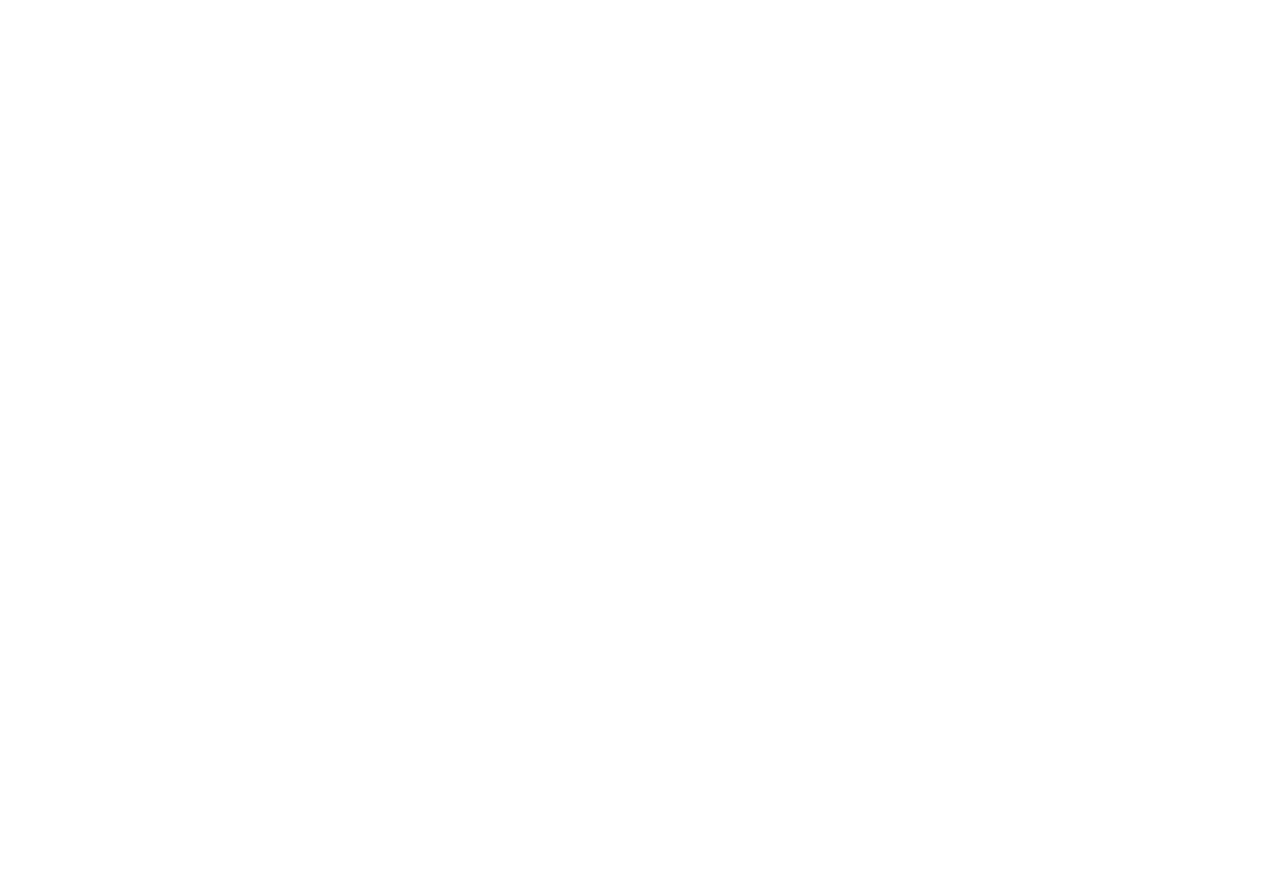
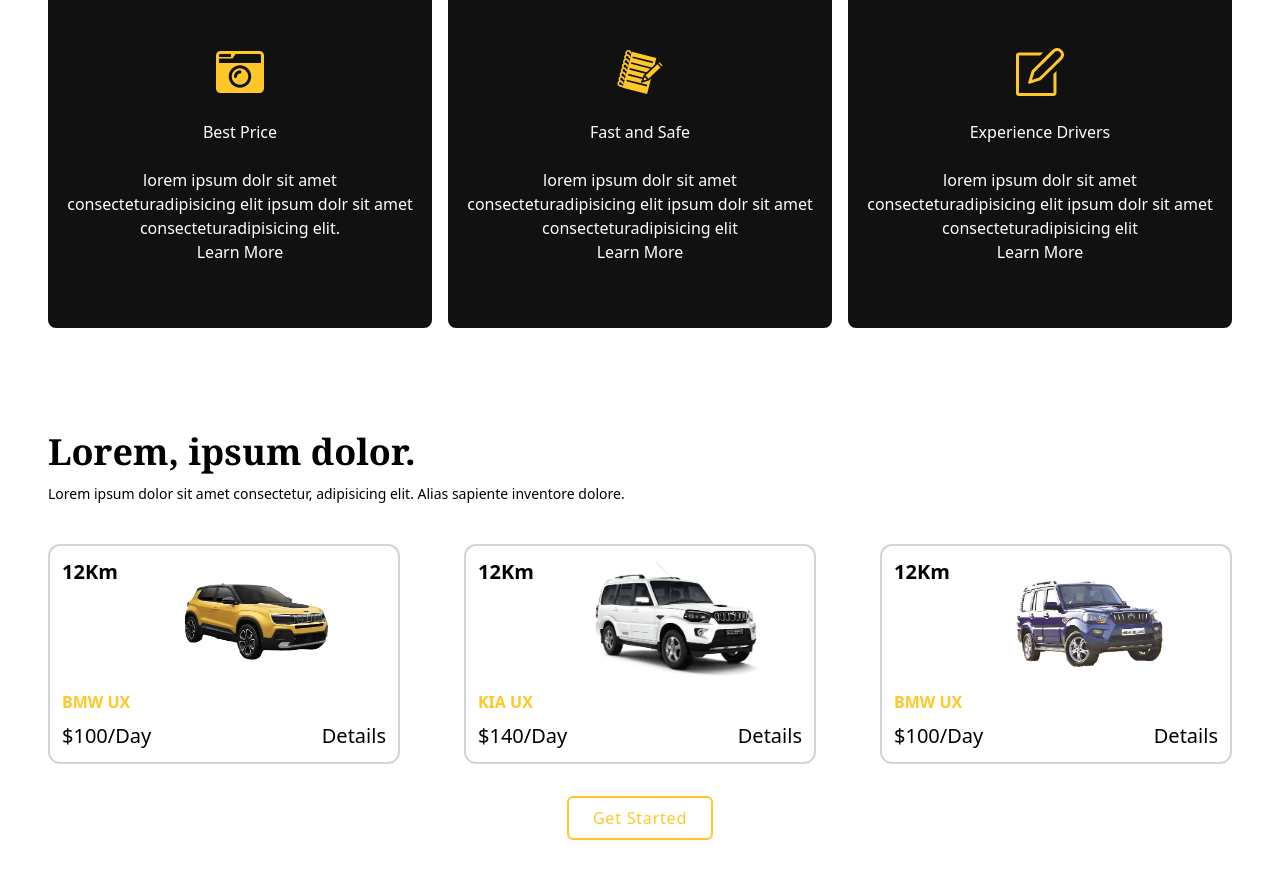
Before and after one commit to NurMuhammad1988/jizzaxmotors.uz, a React (Vite) app: page / in a window 1280 px wide. Shown: the part 1440-2318 px from the top of the page. Before the commit the page ends 1280 px from the top, so only its background shows below. Built offline with nearby package versions, Linux system fonts and the light colour scheme.

Commit message:
carlist finish

```diff
--- a/index.html
+++ b/index.html
@@ -6,11 +6,12 @@
     <!-- linkga img shunday qo'yilar ekan -->
     <!-- linkga img shunday qo'yilar ekan -->
     <!-- linkga img shunday qo'yilar ekan -->
+    <!-- <link rel="icon" type="image/svg+xml" href="/vite.svg" /> -->
     <!-- linkga img shunday qo'yilar ekan -->
     <!-- linkga img shunday qo'yilar ekan -->
     <!-- linkga img shunday qo'yilar ekan -->
     <meta name="viewport" content="width=device-width, initial-scale=1.0" />
-    <title>Vite + React by_Nur</title>
+    <title>Vite + React + by_Nur</title>
   </head>
   <body>
     <div id="root"></div>
--- a/src/App.jsx
+++ b/src/App.jsx
@@ -1,9 +1,11 @@
 import React, { useEffect, useState } from "react";
 import Navbar from "./components/Navbar/Navbar";
 import Hero from "./components/Hero/Hero";
-import "aos/dist/aos.css"//bu sahifa refresh bo'lganda  ekranda sekiin ko'rinadigan qileydigan kichik kutubhona buni agar mobodo shu repasitoriyni githubdan qayta yuklaganda ishlamasa qaytadan aosni o'rnatishga to'g'ri kelishi mumkun lekin package jsonda shunday turipti "aos": "^2.3.4" mobodo ishlamasa qaytadan istall qilish kerak bo'ladi
+import "aos/dist/aos.css"; //bu sahifa refresh bo'lganda  ekranda sekiin ko'rinadigan qileydigan kichik kutubhona buni agar mobodo shu repasitoriyni githubdan qayta yuklaganda ishlamasa qaytadan aosni o'rnatishga to'g'ri kelishi mumkun lekin package jsonda shunday turipti "aos": "^2.3.4" mobodo ishlamasa qaytadan istall qilish kerak bo'ladi
 import Aos from "aos";
 import About from "./components/About/About";
+import Services from "./components/Services/Services";
+import CarList from "./components/CarList/CarList";
 
 const App = () => {
     //darkmode uchun qilindi lekin aslida bundan ancha oson usulllari bor tailwindni o'zida
@@ -26,24 +28,25 @@ const App = () => {
 
     //aosni ishlatish
 
-React.useEffect(() =>{
-    Aos.init({
-        offset:100,
-        duration:800,
-        easing:"ease-in-sine",
-        delay:100,
-    })
-    Aos.refresh()
-}, [])
+    React.useEffect(() => {
+        Aos.init({
+            offset: 100,
+            duration: 800,
+            easing: "ease-in-sine",
+            delay: 100,
+        });
+        Aos.refresh();
+    }, []);
 
     //aosni ishlatish
-
 
     return (
         <div>
             <Navbar theme={theme} setTheme={setTheme} />
             <Hero theme={theme} />
-            <About/>
+            <About />
+            <Services />
+            <CarList />
         </div>
     );
 };
--- /dev/null
+++ b/src/components/CarList/CarList.jsx
@@ -0,0 +1,91 @@
+import React from "react";
+import car1 from "../../assets/car1.png";
+import car2 from "../../assets/car5.png";
+import car3 from "../../assets/car6.png";
+const CarListData = [
+    {
+        name: "BMW UX",
+        price: 100,
+        image: car1,
+        aosDelay: "0",
+    },
+
+    {
+        name: "KIA UX",
+        price: 140,
+        image: car2,
+        aosDelay: "500",
+    },
+
+    {
+        name: "BMW UX",
+        price: 100,
+        image: car3,
+        aosDelay: "1000",
+    },
+];
+
+const CarList = () => {
+    return (
+        <div className="pb-24 pt-12 bg-white dark:bg-dark dark:text-white">
+            <div className="container">
+                {/*heading*/}
+                <h1
+                    data-aos="fade-up"
+
+                    className="text-3xl sm:text-4xl font-semibold font-serif mb-3"
+                >
+                    Lorem, ipsum dolor.
+                </h1>
+                <p data-aos="fade-up" className="text-sm pb-10">
+                    Lorem ipsum dolor sit amet consectetur, adipisicing elit.
+                    Alias sapiente inventore dolore.
+                </p>
+                {/* Car listing cards */}
+                <div>
+                    <div className="grid grid-cols-1 sm:grid-cols-2 md:grid-cols-3 gap-16">
+                        {CarListData.map((data) => {
+                            return (
+                                <div
+                                data-aos="fade-up"
+                                data-aos-delay={data.aosDelay}
+                                className="space-y-3 border-2 border-gray-300 hover:border-primary p-3 rounded-xl relative group ">
+                                    <div className="w-full h-[120px]">
+                                        <img
+                                            className="w-full h-[120px] object-contain sm:translate-x-8 group-hover:translate-x-16 duration-700"
+                                            src={data.image}
+                                            alt=""
+                                        />
+                                    </div>
+                                    <div className="space-y-2">
+                                        <h1 className="text-primary font-semibold ">
+                                            {data.name}
+                                        </h1>
+
+                                        <div className="flex justify-between items-center text-xl fonts">
+                                            <p>${data.price}/Day</p>
+                                            <a href="#">Details</a>
+                                        </div>
+                                    </div>
+                                    <p className=" text-xl font-semibold absolute top-0 left-3">12Km</p>
+                                </div>
+                            );
+                        })}
+                    </div>
+                </div>
+                {/* end of car listing cards */}
+
+                <div className="grid place-content-center mt-8">
+                    <button
+                    data-aos="fade-up"
+                    className="button-outline">
+                        Get Started
+                    </button>
+                </div>
+
+            </div>
+        </div>
+    );
+};
+
+export default CarList;
--- a/src/components/Hero/Hero.jsx
+++ b/src/components/Hero/Hero.jsx
@@ -49,7 +49,7 @@ const Hero = ({theme}) => {
                         <button
                         data-aos="fade-up"
                         data-aos-duration="1500"
-                        className="btn bg-primary text-black px-6 py-2 rounded-md hover:bg-primary/40 duration-300">Get Started</button>
+                        className="btn bg-primary text-black px-6 py-2 rounded-md hover:bg-primary/80 duration-300">Get Started</button>
                     </div>
                 </div>
             </div>
--- a/src/components/Navbar/Navbar.jsx
+++ b/src/components/Navbar/Navbar.jsx
@@ -4,7 +4,7 @@ import { BiSolidMoon, BiSolidSun } from "react-icons/bi";
 //https://react-icons.github.io/react-icons/ shu saytda react uchun tayyor iconlar bor lekin buni terminalda chaqirish kerak ekan npm install react-icons --save <shunday ko'rinishda agar icon bittadan ko'p kerak bo'lsa >manabunday ko'rinishda yuklab qo'yish kerey npm install @react-icons/all-files --save lekin bunda local failni hajmi oshar ekan lekin har qanday iconni nomini yozsa o'zi podkas berib o'rnatib beradi
 
 const NavLinks = [
-    //dynamic failni shunday qilib o'zigakerakli joyda ochib qo'ysaham bo'larkan import qilshxam shart bo'masakan
+    //dynamic failni shunday qilib o'ziga kerakli joyda ochib qo'ysaham bo'larkan import qilshxam shart bo'masakan
     {
         id: "1",
         name: "HOME",
--- /dev/null
+++ b/src/components/Services/Services.jsx
@@ -0,0 +1,69 @@
+import React from "react";
+import { FaCameraRetro } from "react-icons/fa";
+import { GiNotebook } from "react-icons/gi";
+import { SlNote } from "react-icons/sl";
+//react-icons yahshi ekan chaqirishxam oson skachat qilish shartmas
+
+const skillsData = [
+    //shu jsx failga tegishli dynamic faillar shu failni o'ziga yozilishixam qulay ekan
+    {
+        name: "Best Price",
+        icon: (
+            <FaCameraRetro className=" text-5xl text-primary group-hover:text-black duration-300" />
+        ),
+        link: "#",
+        description: "lorem ipsum dolr sit amet consecteturadipisicing elit ipsum dolr sit amet consecteturadipisicing elit.",
+        aosDelay: "0",
+    },
+
+    {
+        name: "Fast and Safe",
+        icon: (
+            <GiNotebook className=" text-5xl text-primary group-hover:text-black duration-300" />
+        ),
+        link: "#",
+        description: "lorem ipsum dolr sit amet consecteturadipisicing elit ipsum dolr sit amet consecteturadipisicing elit",
+        aosDelay: "500",
+    },
+
+    {
+        name: "Experience Drivers",
+        icon: (
+            <SlNote className=" text-5xl text-primary group-hover:text-black duration-500" />
+        ),
+        link: "#",
+        description: "lorem ipsum dolr sit amet consecteturadipisicing elit ipsum dolr sit amet consecteturadipisicing elit",
+        aosDelay: "1000",
+    },
+];
+
+
+const Services = () => {
+    return (
+        <div className="py-14 dark:bg-black dark:text-white sm:min-h-[][600px] sm:grid sm:place-items-center">
+            <div className="container">
+                <div className="pb-12">
+                    <h1 className="text-3xl font-semibold text-center font-serif sm:text-4xl">
+                        Why Choose Us
+                    </h1>
+                </div>
+                <div className="grid grid-cols-1 sm:grid-cols-2 md:grid-cols-3 gap-4">
+                    {skillsData.map((skill) => (
+                        <div className="card text-center group space-y-3 sm:space-y-6 p-4 sm:py-16 bg-dark hover:bg-primary duration-300 text-white hover:text-black rounded-lg"
+                        key={skill.name}
+                        data-aos="fade-up"
+                        data-aos-delay={skill.aosDelay}
+                        >
+                            <div className="grid place-items-center ">{skill.icon}</div>
+                            <h1>{skill.name}</h1>
+                            <p>{skill.description}</p>
+                            <a href={skill.link}>Learn More</a>
+                        </div>
+                    ))}
+                </div>
+            </div>
+        </div>
+    );
+};
+
+export default Services;
```
